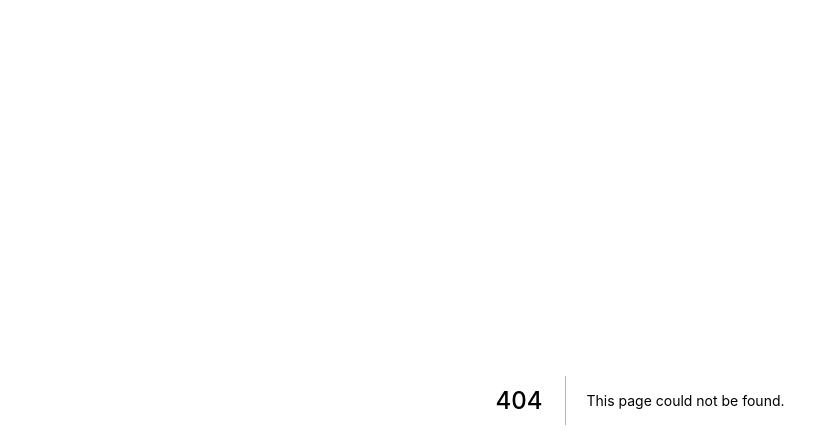
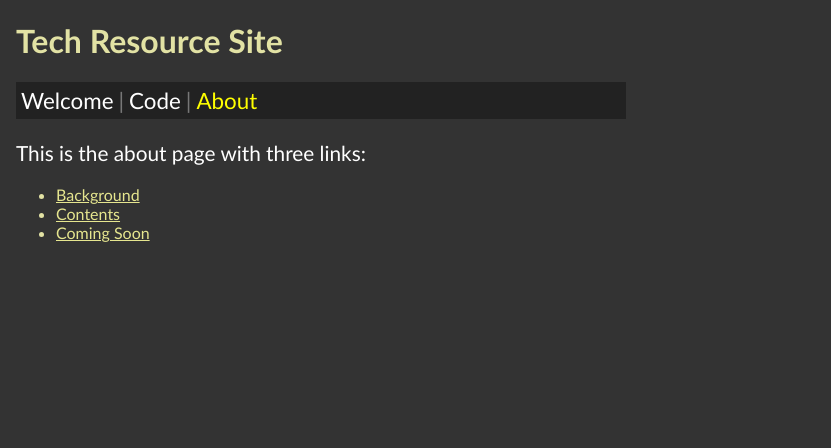
Before and after one commit to edwardtanguay/nextapp006, a Next.js app: page /about in a window 1280 px wide. Before the commit this address had no page. Shown: the top 448 px of the page, without its empty margins (0-831 px from the left). Built offline with nearby package versions, Linux system fonts and the light colour scheme.

Commit message:
about pages are in

```diff
--- a/components/Nav.js
+++ b/components/Nav.js
@@ -10,6 +10,10 @@ export const Nav = () => {
             <span>
                 <NavLink href="/code">Code</NavLink>
             </span>
+            <span className="separator">|</span>
+            <span>
+                <NavLink href="/about">About</NavLink>
+            </span>
         </nav>
     );
 };
--- /dev/null
+++ b/pages/about/index.js
@@ -0,0 +1,28 @@
+import { SiteHeader } from '../../components/SiteHeader';
+import { Nav } from '../../components/Nav';
+import { NavLink } from '../../components/NavLink';
+import { DynamicHead } from '../../components/DynamicHead';
+
+const About = () => {
+	return (
+		<>
+			<DynamicHead />
+			<SiteHeader />
+			<Nav />
+			<p>This is the about page with three links:</p>
+			<ul>
+				<li>
+					<NavLink href="about/background">Background</NavLink>
+				</li>
+				<li>
+					<NavLink href="about/contents">Contents</NavLink>
+				</li>
+				<li>
+					<NavLink href="about/coming-soon">Coming Soon</NavLink>
+				</li>
+			</ul>
+		</>
+	);
+};
+
+export default About;
--- a/pages/code.js
+++ b/pages/code.js
@@ -1,4 +1,4 @@
-import { DynamicHead } from '../components/DynamicHeader';
+import { DynamicHead } from '../components/DynamicHead';
 import { SiteHeader } from '../components/SiteHeader';
 import { Nav } from '../components/Nav';
 
--- a/pages/index.js
+++ b/pages/index.js
@@ -1,4 +1,4 @@
-import { DynamicHead } from '../components/DynamicHeader';
+import { DynamicHead } from '../components/DynamicHead';
 import styles from '../styles/Home.module.css';
 import { SiteHeader } from '../components/SiteHeader';
 import { Nav } from '../components/Nav';
--- a/styles/globals.scss
+++ b/styles/globals.scss
@@ -34,5 +34,8 @@ nav {
   a.active {
     color: yellow;
   }
+}
 
+a {
+  color: rgb(230, 230, 143);
 }
```
Also changed, not shown: pages/about/background.js (added, +17 -0 lines), pages/about/coming-soon.js (added, +22 -0 lines), pages/about/contents.js (added, +22 -0 lines), components/DynamicHead.js (renamed from components/DynamicHeader.js).
